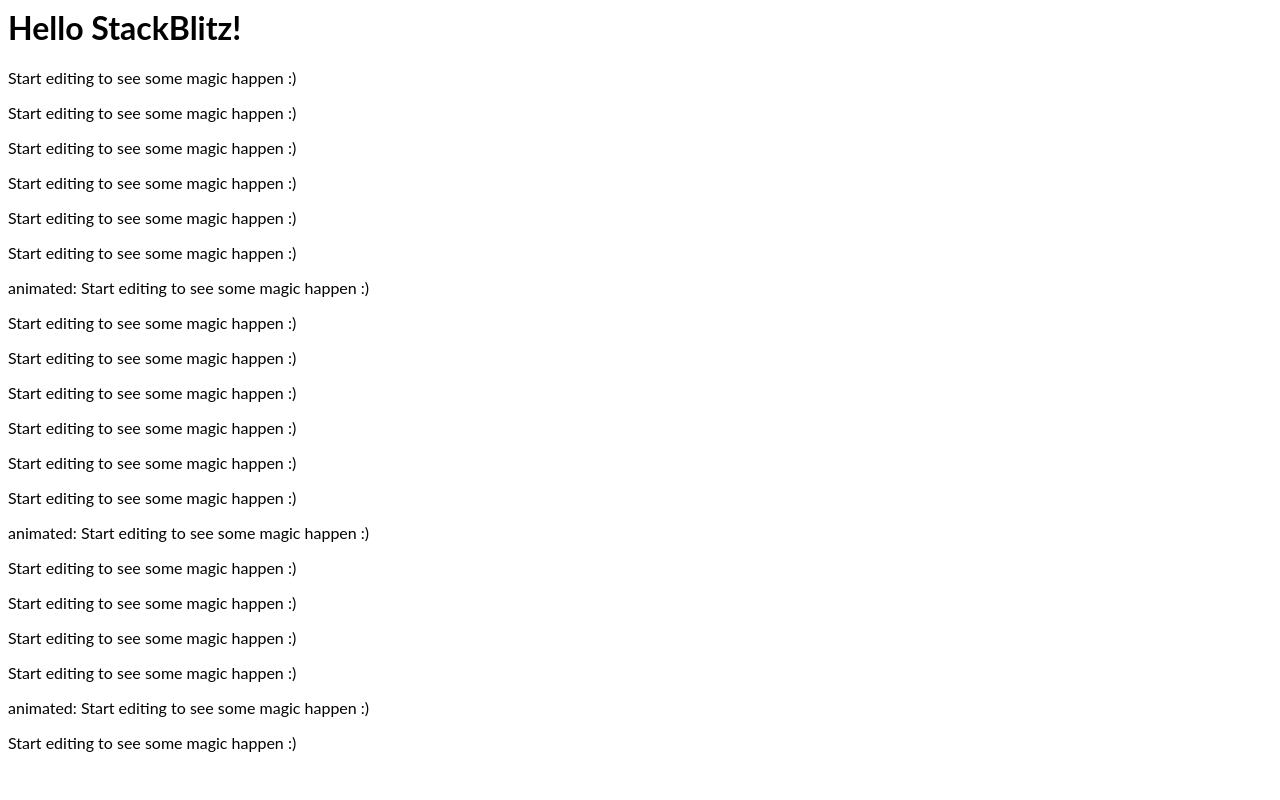
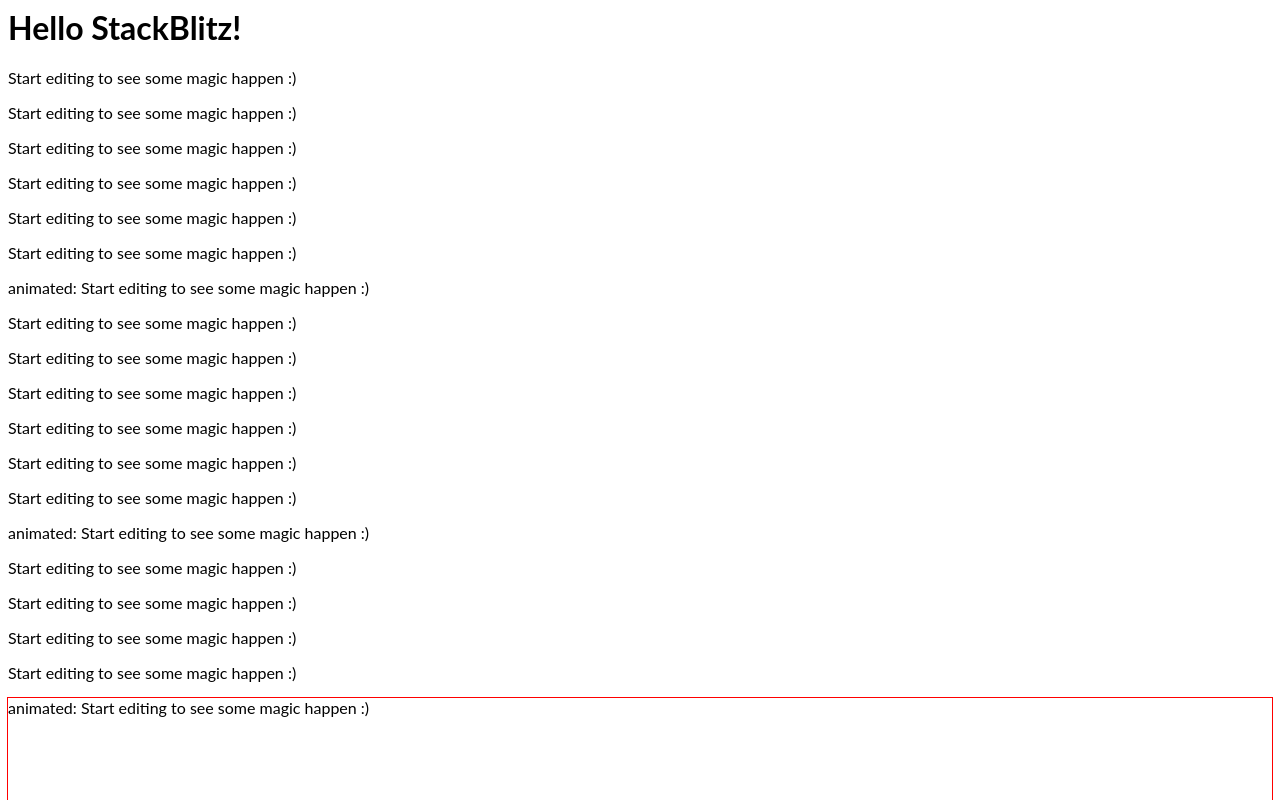
Before and after one commit to nikola-wd/simple-reactjs-intersection-fade-in-animations-test, a React (Create React App) app: page / in a window 1280 px wide. Shown: the top 800 px of the page. Built offline with nearby package versions, Linux system fonts and the light colour scheme.

Commit message:
3 files modified

```diff
--- a/src/App.js
+++ b/src/App.js
@@ -30,8 +30,10 @@
       <p>Start editing to see some magic happen :)</p>
       <p>Start editing to see some magic happen :)</p>
       <p>Start editing to see some magic happen :)</p>
-      <Observable mode="left" inOut>
-        <p>animated: Start editing to see some magic happen :)</p>
+      <Observable mode="left" inOut treshold={0.05}>
+        <p style={{ height: '150vh', boxShadow: '0 0 0 1px red' }}>
+          animated: Start editing to see some magic happen :)
+        </p>
       </Observable>
       <p>Start editing to see some magic happen :)</p>
     </div>
--- a/src/classes/IntersectionTransitions.js
+++ b/src/classes/IntersectionTransitions.js
@@ -1,7 +1,7 @@
 class IntersectionTransitions {
-  constructor(el) {
-    this.threshold = 0.35;
-    this.rootMargin = '80px 0px 0px 0px';
+  constructor({ el, rootMargin, threshold }) {
+    this.threshold = threshold;
+    this.rootMargin = rootMargin;
     this.selectorToObserve = el;
     this.classInView = 'inView';
     this.observeIntersections = this.observeIntersections.bind(this);
--- a/src/components/Observable.js
+++ b/src/components/Observable.js
@@ -2,7 +2,13 @@
 import { IntersectionTransitions } from '../classes/IntersectionTransitions';
 
 const Observable = (props) => {
-  const { children, mode = false, inOut = false } = props;
+  const {
+    children,
+    mode = false,
+    inOut = false,
+    rootMargin = '80px 0px 0px 0px',
+    treshold = 0.35,
+  } = props;
   const helperRef = useRef(children);
 
   useEffect(() => {
@@ -12,7 +18,7 @@
       el.classList.add('ivtr');
       if (mode) el.classList.add(`ivtr--${mode}`);
       if (inOut) el.classList.add('ivtr--in-out');
-      new IntersectionTransitions(el);
+      new IntersectionTransitions({ el, rootMargin, treshold });
     }
   }, [children, helperRef]);
 
```
